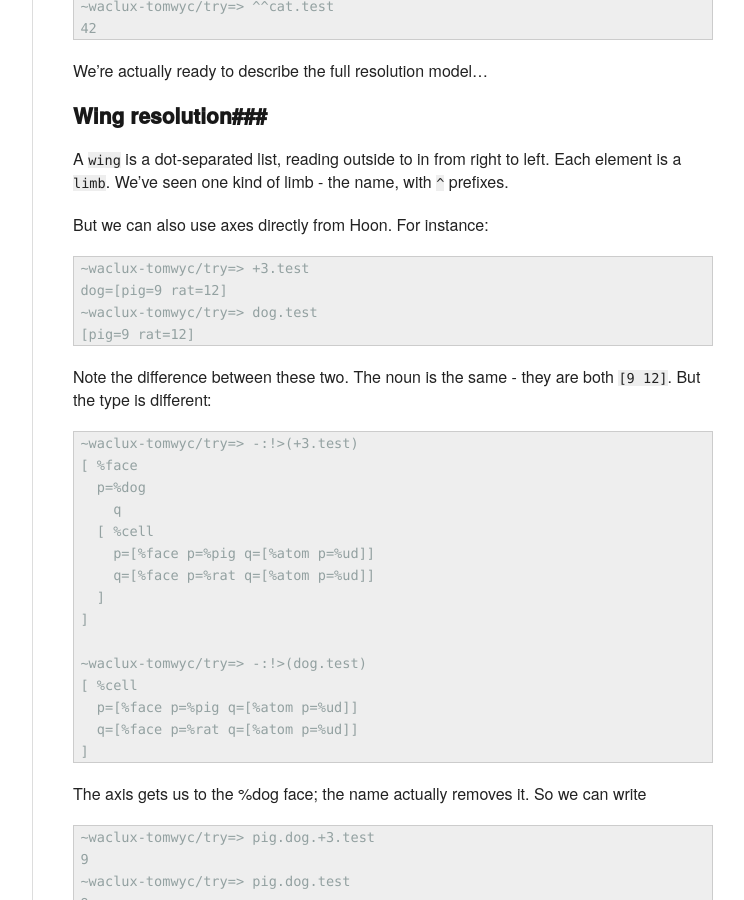
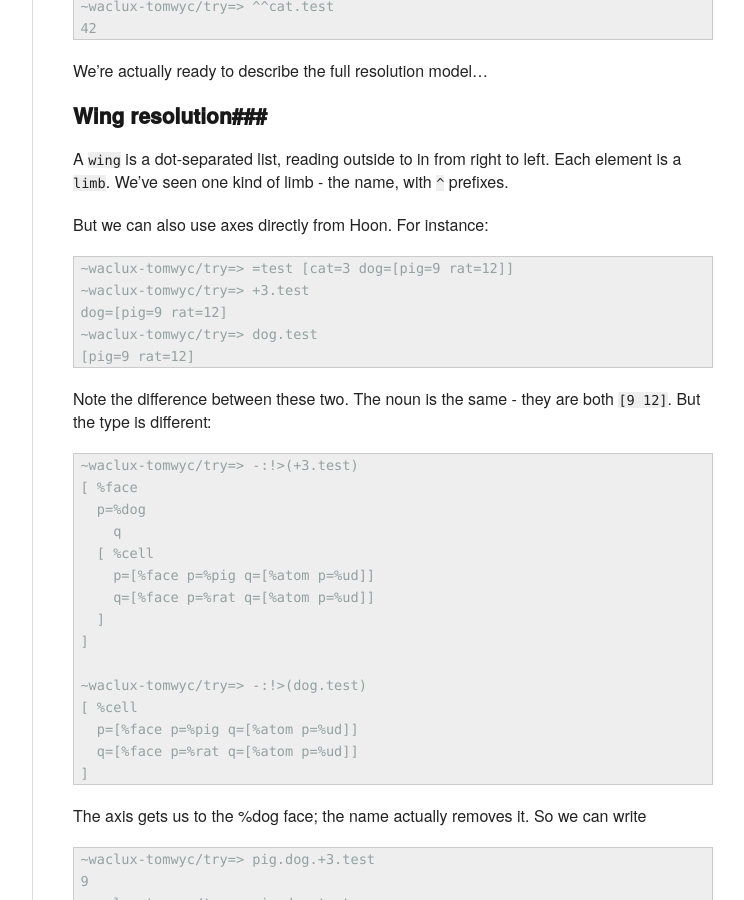
Before and after one commit to urbit/old-urbit.org, a Jekyll site: the page built from _posts/doc/2013-11-18-urbit-is-easy-ch6.markdown, in a window 1280 px wide and 900 px high, scrolled down 4007 px. Shown: the whole window, without its empty margins (378-1122 px from the left). Built offline with Jekyll 4.4.1, drawn with Linux system fonts in a browser that asks for light colours.

Commit message:
minor clarification in Ch.6

```diff
--- a/_posts/doc/2013-11-18-urbit-is-easy-ch6.markdown
+++ b/_posts/doc/2013-11-18-urbit-is-easy-ch6.markdown
@@ -204,6 +204,7 @@ limb - the name, with `^` prefixes.
 
 But we can also use axes directly from Hoon.  For instance:
 
+    ~waclux-tomwyc/try=> =test [cat=3 dog=[pig=9 rat=12]]
     ~waclux-tomwyc/try=> +3.test
     dog=[pig=9 rat=12]
     ~waclux-tomwyc/try=> dog.test
```
